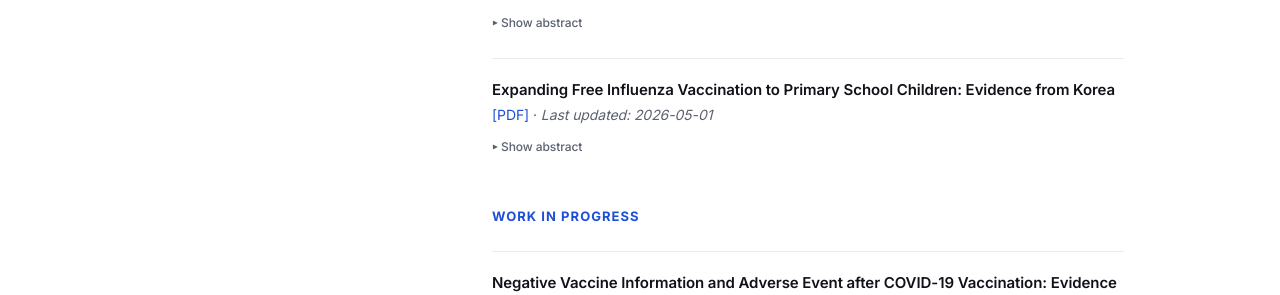
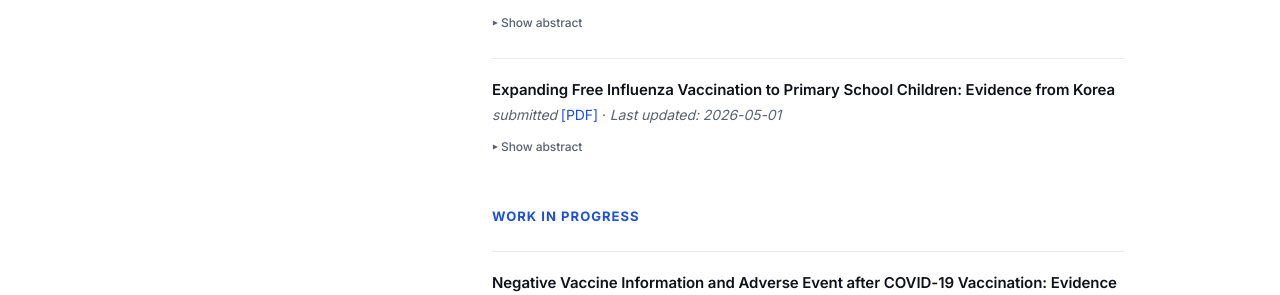
Before and after one commit to inhyuk-hwang/inhyuk-hwang.github.io, a Jekyll site: the page built from research.md, in a window 1280 px wide and 1328 px high. Shown: the part 644-939 px from the top of the window. Built offline with Jekyll 4.4.1, drawn with Linux system fonts in a browser that asks for light colours.

Commit message:
Update papers.yml

```diff
--- a/_data/papers.yml
+++ b/_data/papers.yml
@@ -8,6 +8,7 @@
     This study examines the unintended health consequences of voluntary responses to COVID-19. We focus on general health screening in Korea, using administrative data that link medical claims and screening records. At the national level, screening rates declined markedly in 2020, the first year of the pandemic, relative to counterfactual trends. Complementing this aggregate pattern, individual-level analysis reveals notable heterogeneity: declines were larger among those with higher predicted risk of chronic disease. We then assess the consequences of forgone screening, employing propensity score matching and event study designs. Our estimates show that, had they been screened, individuals who missed screening would have been more likely to initiate care for chronic diseases. The costs of missed screening were especially large among those at higher predicted risk of chronic disease. Such delays in management led to more advanced conditions at the time of care initiation. Our findings show that, even without strict quarantine policies, voluntary responses to infection can undermine preventive care, disproportionately affecting high-benefit groups. This underscores the importance of balancing infection control with the continuity of preventive care during health crises.
 
 - title: "Expanding Free Influenza Vaccination to Primary School Children: Evidence from Korea"
+  status: "submitted"
   link_text: "PDF"
   file: /assets/Expanding_Free_Influenza_Vaccination.pdf
   updated: 2026-05-01
```
